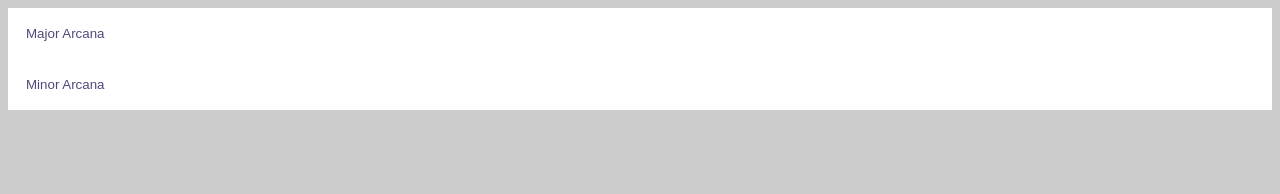
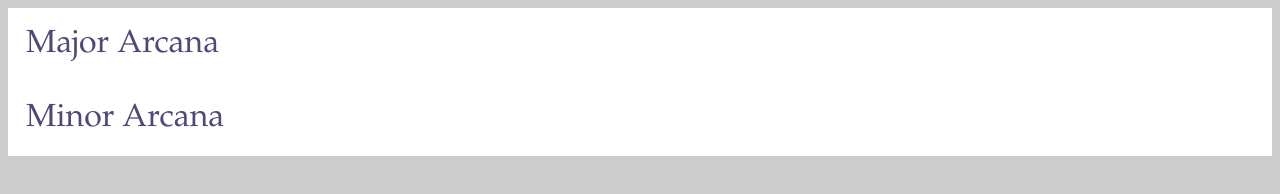
Before and after one commit to hex25/TarotDatabase, a plain HTML site: page index.html in a window 1280 px wide. Drawn offline with Linux system fonts and the light colour scheme.

Commit message:
style changed

```diff
--- a/style.css
+++ b/style.css
@@ -11,11 +11,7 @@ body {
     border: none;
     outline: none;
     transition: 0.4s;
-<<<<<<< HEAD
     font-size: 2em;
-=======
-    font-size: 1.5em;
->>>>>>> 2f615a962139a814d42b24e9c2e8dd646b5a05c1
     font-family: "Palatino Linotype", "Book Antiqua", Palatino, serif;
 }
 
@@ -44,11 +40,8 @@ body {
     border-radius: 5px;
     background-color: #ccc;
 }
-<<<<<<< HEAD
 .icon-image {
     width: 100px;
     margin-bottom: 10px;
     display: block;
 }
-=======
->>>>>>> 2f615a962139a814d42b24e9c2e8dd646b5a05c1
```
